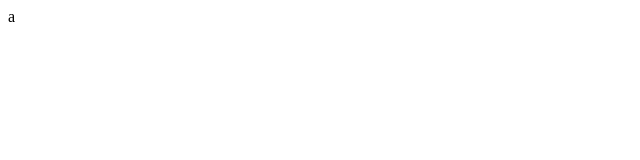
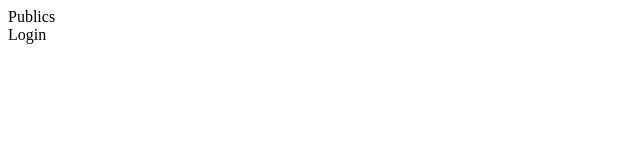
Before and after one commit to nampham97/mp3np, a React (Create React App) app: page /login in a window 1280 px wide. Shown: the top 160 px of the page, without its empty margins (0-640 px from the left). Built offline with nearby package versions, Linux system fonts and the light colour scheme.

Commit message:
setup base and Outlet & router

```diff
--- a/src/App.js
+++ b/src/App.js
@@ -1,16 +1,17 @@
 import { useState } from 'react';
-import { useSelector, useDispatch } from 'react-redux'
-
+import { Home, Publics, Login } from './containers/public'
+import { Routes, Route } from 'react-router-dom'
 
 function App() {
 
-  const { test, homeData } = useSelector(state => state.app);
-
-  console.log('test', test)
-  console.log('homeData', homeData)
   return (
     <div className="App">
-      a
+      <Routes>
+        <Route path='/*' element={<Publics />}>
+          <Route path='home' element={<Home />} />
+          <Route path='login' element={<Login />} />
+        </Route>
+      </Routes>
     </div>
   );
 }
--- /dev/null
+++ b/src/containers/public/Home.js
@@ -0,0 +1,9 @@
+import React from 'react'
+
+const home = () => {
+    return (
+        <div>home</div>
+    )
+}
+
+export default home
--- /dev/null
+++ b/src/containers/public/Login.js
@@ -0,0 +1,9 @@
+import React from 'react'
+
+const Login = () => {
+    return (
+        <div>Login</div>
+    )
+}
+
+export default Login
--- /dev/null
+++ b/src/containers/public/Publics.js
@@ -0,0 +1,12 @@
+import React from 'react'
+import { Outlet } from 'react-router-dom'
+const Publics = () => {
+  return (
+    <div>
+      Publics
+      <Outlet />
+    </div>
+  )
+}
+
+export default Publics
--- /dev/null
+++ b/src/containers/public/index.js
@@ -0,0 +1,3 @@
+export { default as Home } from './Home'
+export { default as Publics } from './Publics'
+export { default as Login } from './Login'
--- a/src/index.js
+++ b/src/index.js
@@ -3,13 +3,14 @@ import ReactDOM from 'react-dom/client';
 import App from './App';
 import { Provider } from 'react-redux';
 import reduxConfig from './redux';
-
+import { BrowserRouter } from 'react-router-dom';
 const store = reduxConfig()
 
 const root = ReactDOM.createRoot(document.getElementById('root'));
 root.render(
   <Provider store={store}>
-    <App />
-
+    <BrowserRouter>
+      <App />
+    </BrowserRouter>
   </Provider>
 );
```
